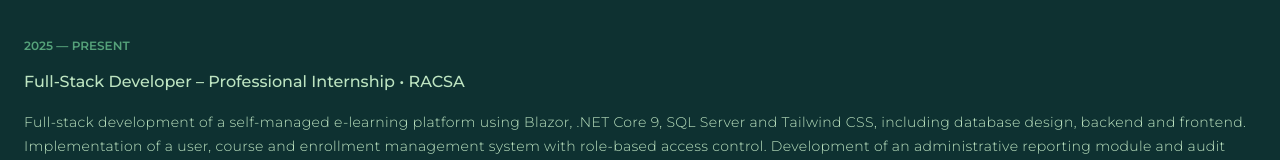
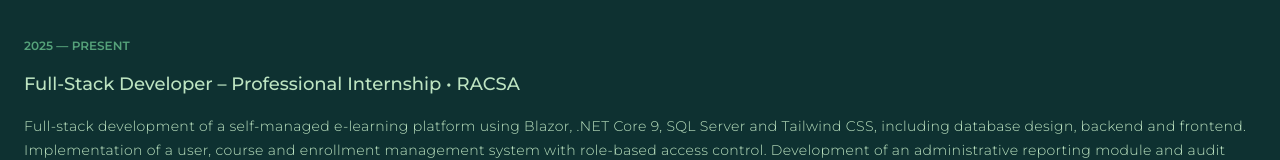
Before and after one commit to AllanRV09/portfolio, a React app: page / in a window 1280 px wide. Shown: the part 606-766 px from the top of the page. Built offline with nearby package versions, Linux system fonts and the light colour scheme; the HTML template or start-up script is replaced by a standard one.

Commit message:
fix: replace invalid text-m class with text-lg

```diff
--- a/src/components/ExperienceItem.jsx
+++ b/src/components/ExperienceItem.jsx
@@ -8,7 +8,7 @@ export function ExperienceItem({ experience }) {
             </header>
 
             <div className="mt-4">
-                <h3 className="text-m font-medium">
+                <h3 className="text-lg font-medium">
                     {experience.title}
                 </h3>
 
```
